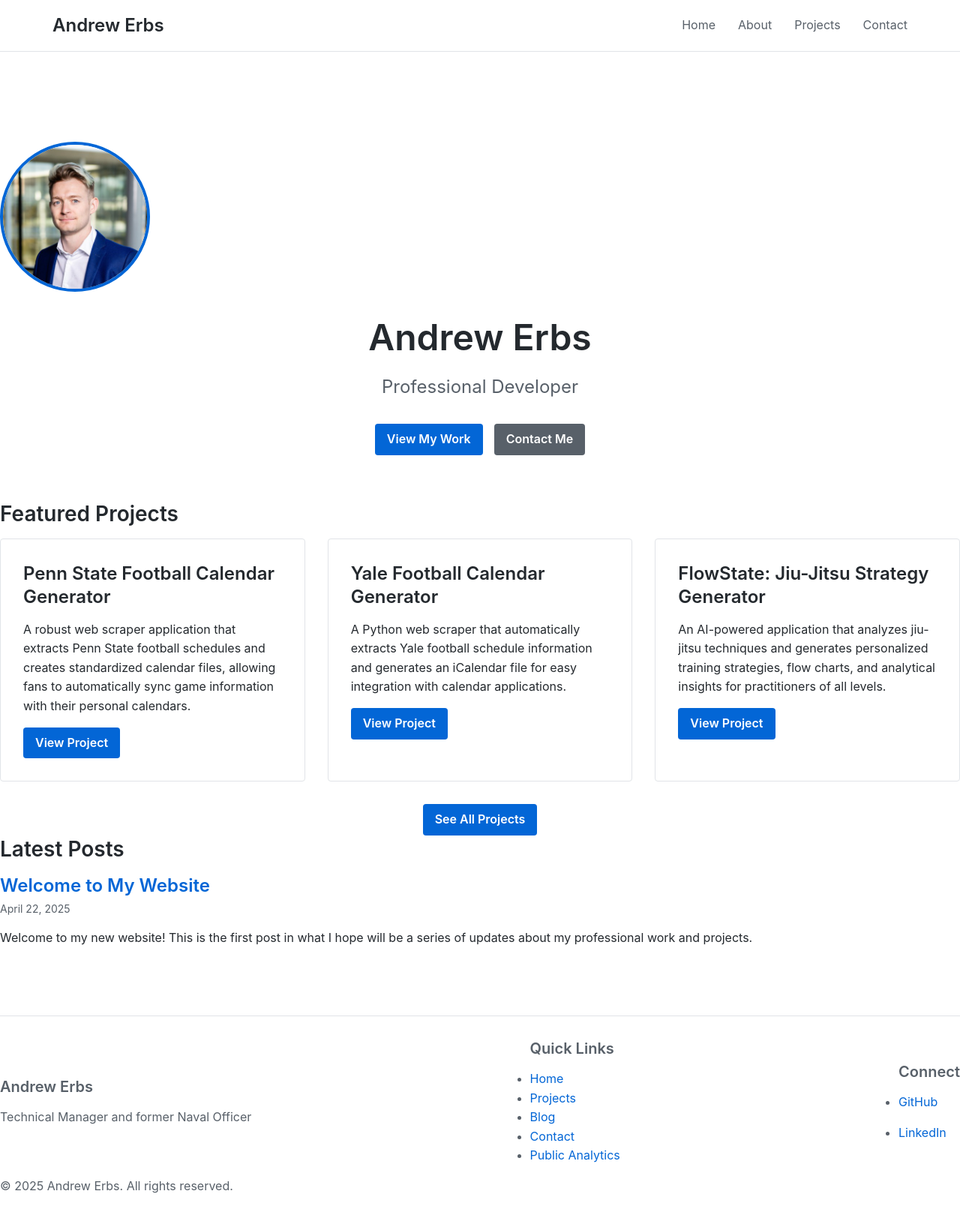
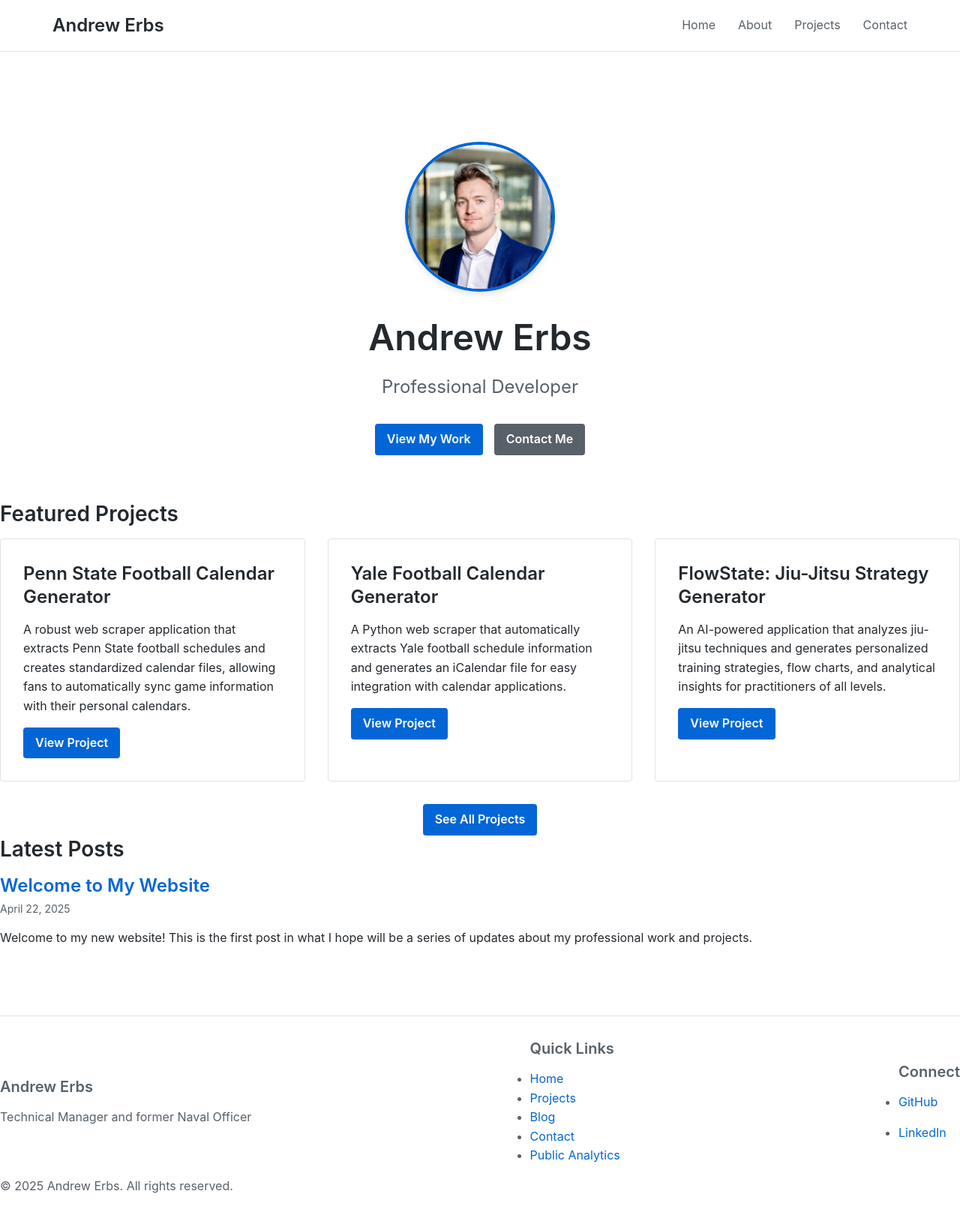
Before and after one commit to LordOfTheTrees/TreePage, a Jekyll site: the page built from index.html, in a window 1280 px wide. Shown: the whole page at 75% size. Built offline with Jekyll 4.4.1, drawn with Linux system fonts in a browser that asks for light colours.

Commit message:
modified:   _sass/_layout.scss

```diff
--- a/_sass/_layout.scss
+++ b/_sass/_layout.scss
@@ -244,15 +244,18 @@
 
 // Profile image styling
 .profile-image-container {
-  text-align: center;
-  margin-bottom: $spacing-unit;
+  display: flex;
+  justify-content: center;
+  align-items: center;
+  margin: 0 auto $spacing-unit auto;
+  width: 100%;
 }
 
 .profile-image {
-  text-align: center;
   width: 200px;
   height: 200px;
   border-radius: 50%;
   object-fit: cover;
   border: 4px solid $primary-color;
+  box-shadow: 0 4px 8px rgba(0, 0, 0, 0.1);
 }
```
